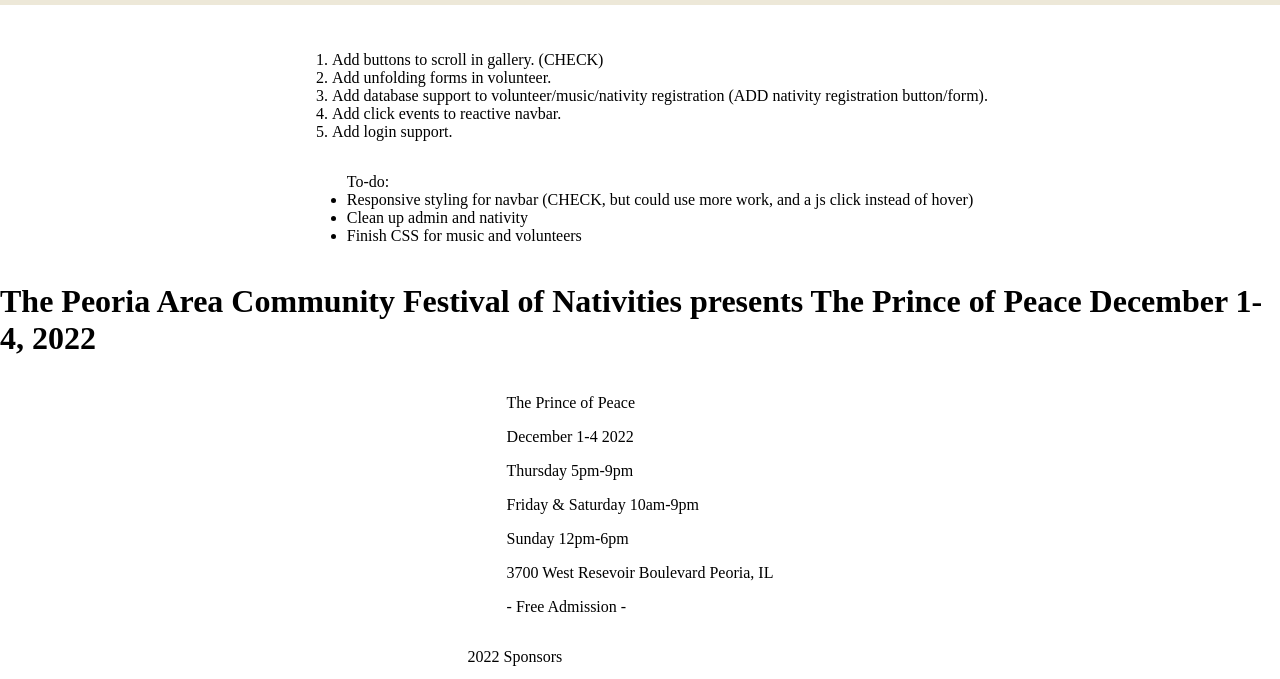
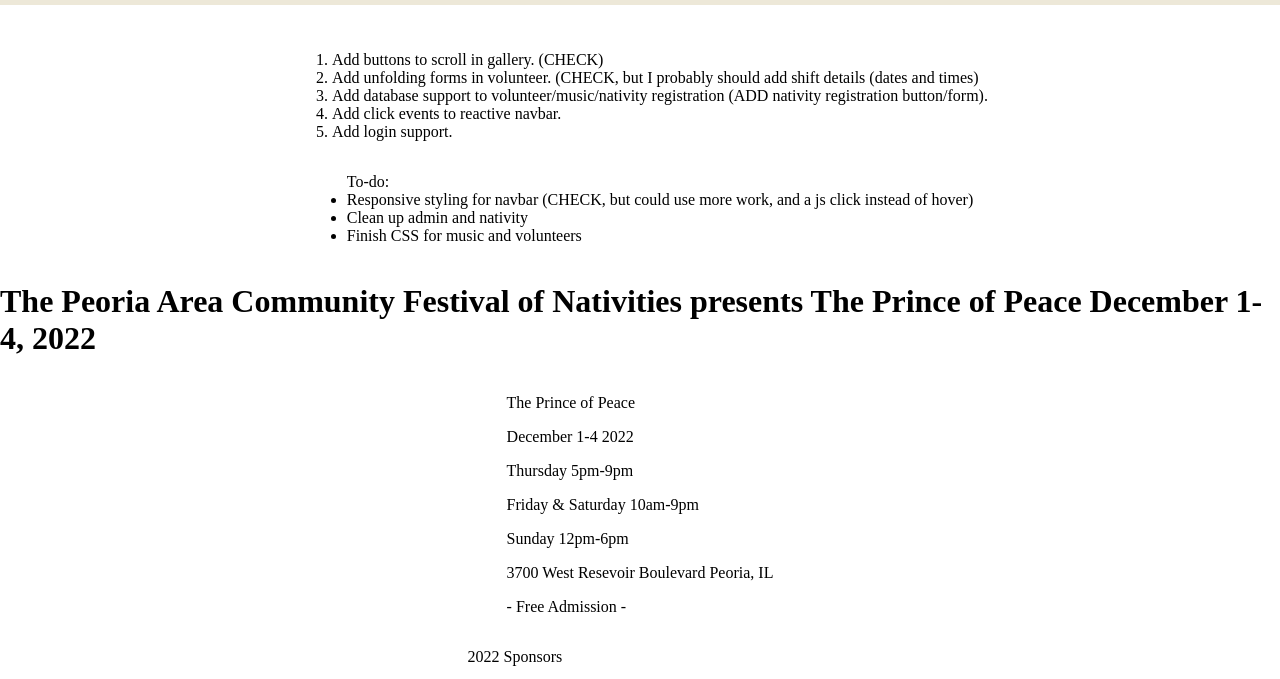
Before and after one commit to RebekahSowards/startup, a plain HTML site: page nativity-festival/index.html in a window 1280 px wide. Shown: the part 109-788 px from the top of the page. Drawn offline with Linux system fonts and the light colour scheme.

Commit message:
To-do update.

```diff
--- a/nativity-festival/index.html
+++ b/nativity-festival/index.html
@@ -50,7 +50,7 @@
         <main id="home">
           <ol>
             <li>Add buttons to scroll in gallery. (CHECK)</li>
-            <li>Add unfolding forms in volunteer.</li>
+            <li>Add unfolding forms in volunteer. (CHECK, but I probably should add shift details (dates and times)</li>
             <li>Add database support to volunteer/music/nativity registration (ADD nativity registration button/form).</li>
             <li>Add click events to reactive navbar.</li>
             <li>Add login support.</li>
```
